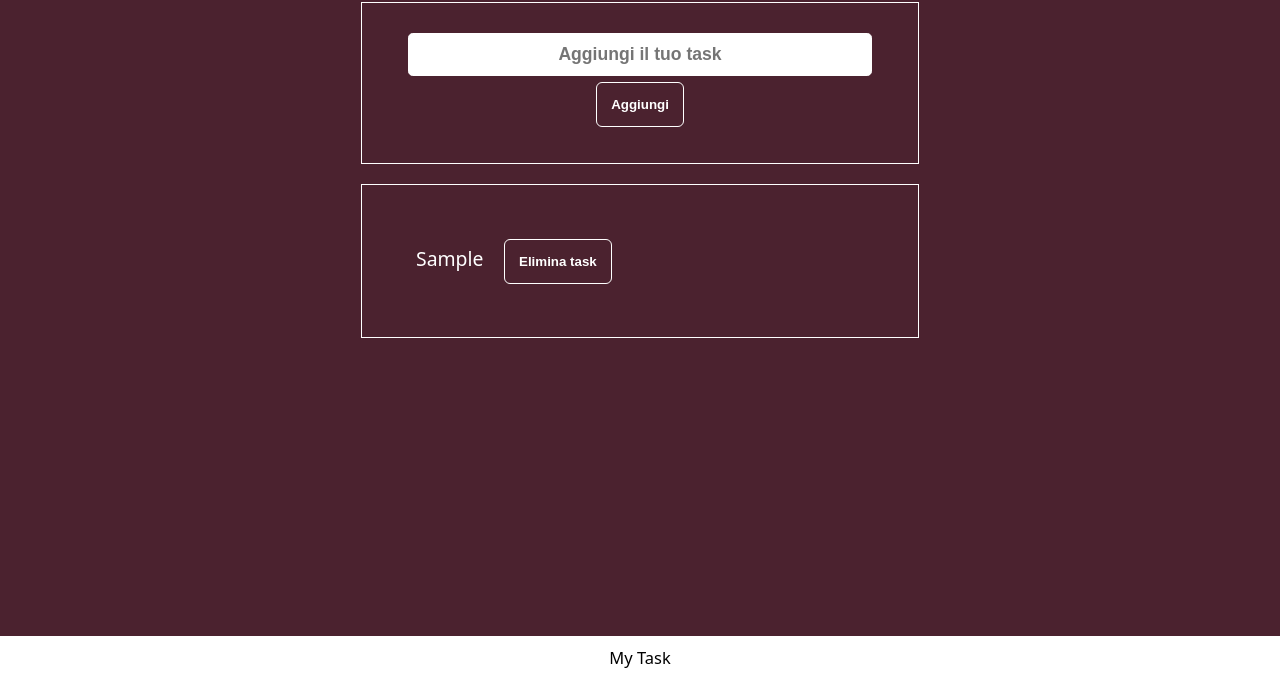
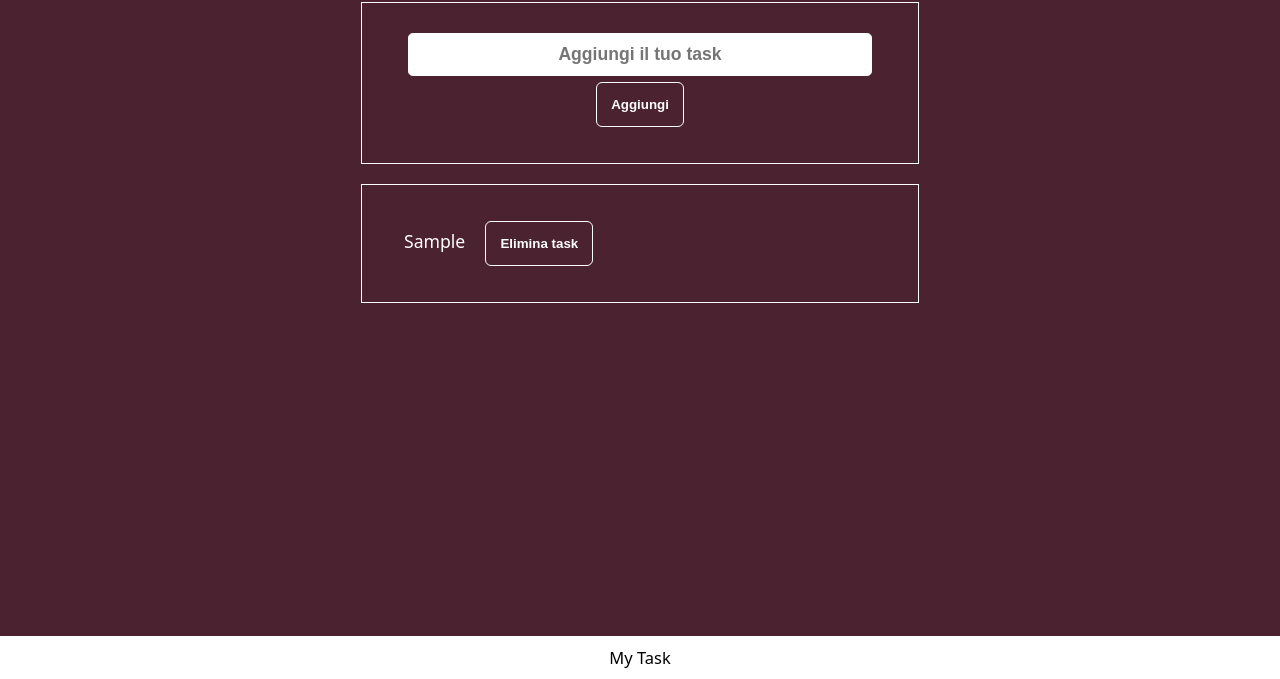
Before and after one commit to giulia-r01/W3-D3, a plain HTML site: page index.html in a window 1280 px wide. Both pictures are taken after typing "Sample" into the empty fields and a click on the button "Aggiungi". Shown: the part 166-845 px from the top of the page. Drawn offline with Linux system fonts and the light colour scheme.

Commit message:
(last) last adjustment

```diff
--- a/index.html
+++ b/index.html
@@ -25,12 +25,7 @@
             <button>Aggiungi</button>
           </form>
         </div>
-        <div id="lista">
-          <!--<ul id="lista2">
-            <li>Fare colazione</li>
-            <li>Partecipare alla lezione</li>
-          </ul>-->
-        </div>
+        <div id="lista"></div>
       </div>
     </main>
     <footer>My Task</footer>
--- a/js/tasklist.js
+++ b/js/tasklist.js
@@ -7,7 +7,7 @@ formTask.addEventListener("submit", (e) => {
   const search = { TheTask: addNewTask.value }
   console.log("valore", search)
 
-  const cardWithTask = document.createElement("ul")
+  const cardWithTask = document.createElement("lul")
   cardWithTask.innerHTML = `
   <li onclick="lineThrough(event)">${search.TheTask}</li>
   <button onclick="deleteLi(event)">Elimina task</button>
```
